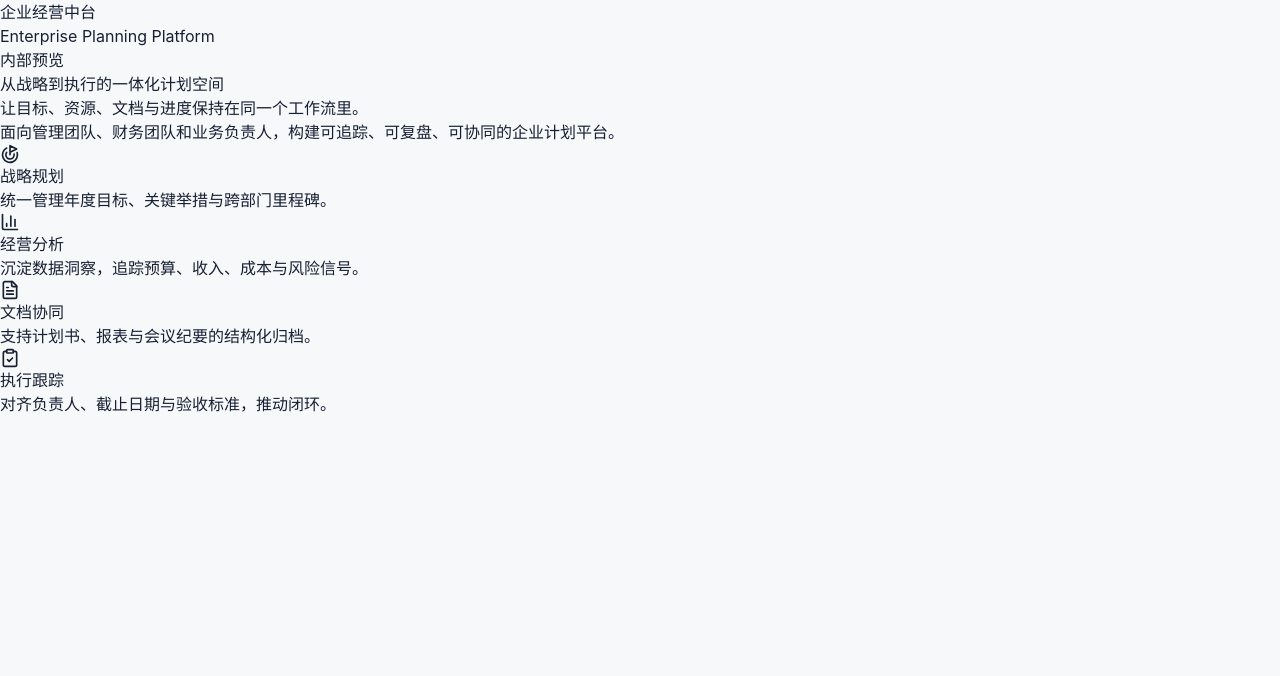
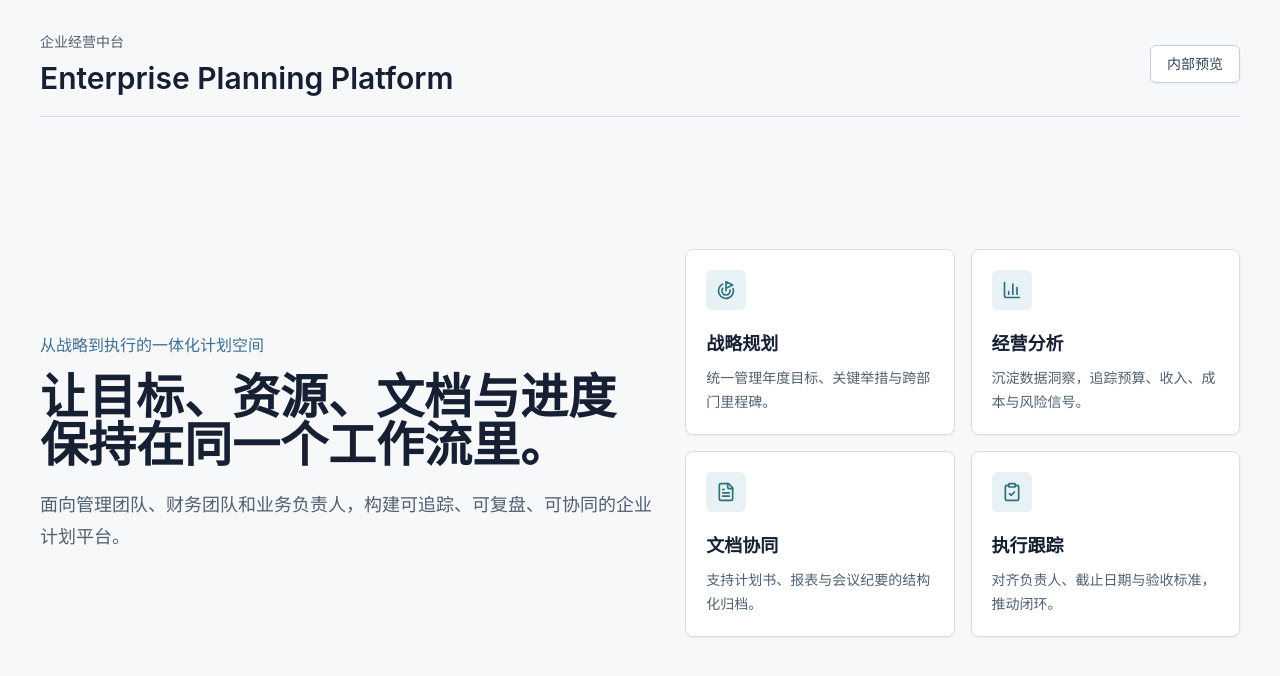
Before and after one commit to 1125916067/enterprise-planning-platform, a Next.js app: page / in a window 1280 px wide. Shown: the top 676 px of the page. Built offline with nearby package versions, Linux system fonts and the light colour scheme.

Commit message:
chore: fix scaffold toolchain config

```diff
--- a/package.json
+++ b/package.json
@@ -6,8 +6,8 @@
     "dev": "next dev",
     "build": "next build",
     "start": "next start",
-    "lint": "next lint",
-    "test": "vitest run",
+    "lint": "eslint .",
+    "test": "vitest run --passWithNoTests",
     "test:watch": "vitest"
   },
   "dependencies": {
@@ -24,6 +24,8 @@
     "zod": "^3.24.0"
   },
   "devDependencies": {
+    "@eslint/eslintrc": "^3.3.6",
+    "@eslint/js": "^9.39.5",
     "@testing-library/react": "^16.1.0",
     "@types/node": "^22.10.0",
     "@types/react": "^19.0.0",
--- /dev/null
+++ b/tailwind.config.ts
@@ -0,0 +1,15 @@
+import type { Config } from "tailwindcss";
+
+const config: Config = {
+  content: [
+    "./src/app/**/*.{ts,tsx}",
+    "./src/components/**/*.{ts,tsx}",
+    "./src/lib/**/*.{ts,tsx}"
+  ],
+  theme: {
+    extend: {}
+  },
+  plugins: []
+};
+
+export default config;
```
Also changed, not shown: eslint.config.mjs (added, +29 -0 lines), 1 other file (tests, documents, lock files or other folders).
